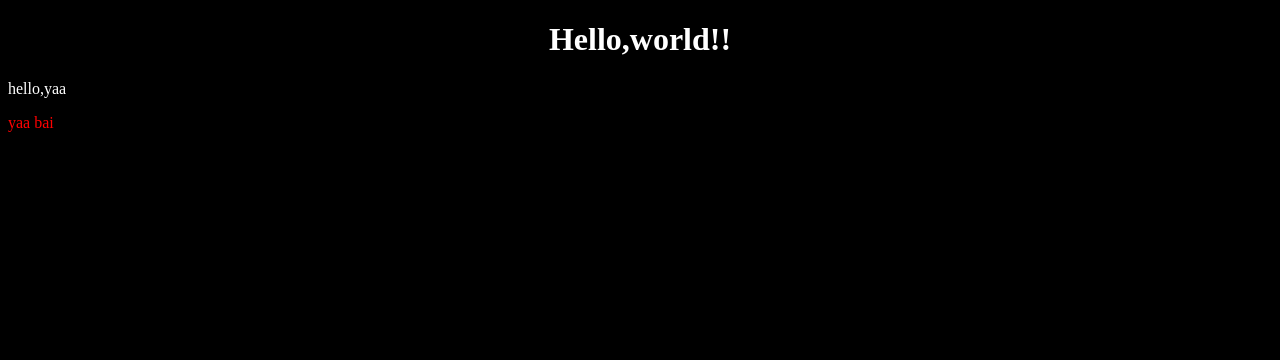
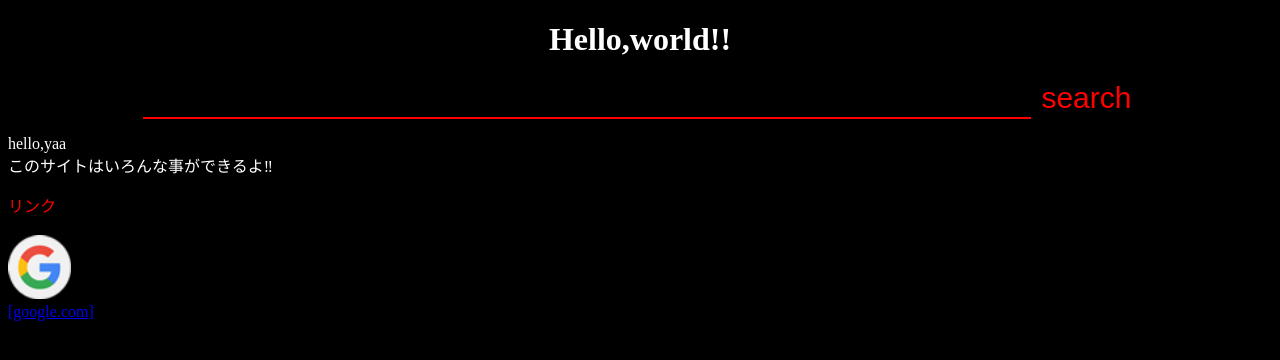
Before and after one commit to Nimuk267/web, a plain HTML site: page index.html in a window 1280 px wide. Drawn offline with Linux system fonts and the light colour scheme.

Commit message:
Add files via upload

```diff
--- a/index.html
+++ b/index.html
@@ -2,6 +2,7 @@
 <html><!--html sengen-->
 <head><!--title-->
 <meta charset="utf-8"><!--mojibake-->
+<meta name="description" content="やあこんにちは">
 <title>nim</title>
 <link rel="icon"href="favicon.ico"><!--rink-->
 
@@ -12,10 +13,19 @@
 
 <center>
 <h1>Hello,world!!</h1><!--すこしおおきいもじ-->
+<form method="get" action="https://www.google.com/search" >
+<input id="value1" type=text name=q maxlength=255 value="" style="color: #00ff00;outline: none;border-bottom-color: red;border-top: none;border-right: none;border-left: none;background: black;width: 70%;height: 30px;font-size: 20px;">
+<input type=hidden name=ie value=UTF-8><input type=hidden name=oe value=UTF-8><input type=hidden name=hl value="ja">
+<input type=submit name=btnG value="search" style="font-size: 30px;color: red;border: none;background: black;">
+</form>
 </center>
-<p>hello,yaa</p><!--もじ-->
-<font color="red">yaa bai</font><!-- dezainn -->
-
+<p>hello,yaa<br>
+このサイトはいろんな事ができるよ‼</p><!--もじ-->
+<font color="red">リンク</font><!-- dezainn -->
+<br>
+<br>
+<a href="https://www.google.com/"><img src="google.png" width="5%" height="5%"><br>
+[google.com]</a>
 
 </font>
 </body>
```
Also changed, not shown: google.png (added).
